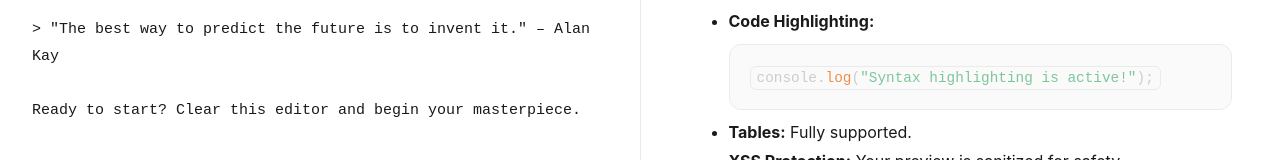
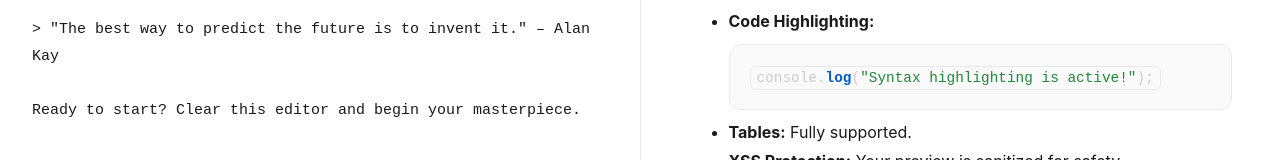
Before and after one commit to Bogglo/markdown-pro, a React (Vite) app: page / in a window 1280 px wide. Shown: the part 599-759 px from the top of the page. Built offline with nearby package versions, Linux system fonts and the light colour scheme.

Commit message:
Fix: Ensure high contrast for syntax highlighting in Light Mode

```diff
--- a/src/index.css
+++ b/src/index.css
@@ -147,11 +147,13 @@ textarea {
 .preview-content code { background: var(--secondary-bg); padding: 3px 6px; border-radius: 6px; font-size: 0.9em; font-family: 'Fira Code', monospace; border: 1px solid var(--border-color); }
 
 /* Prism Accessibility Overrides (Fixing Contrast Issues) */
-.token.function, .token.attr-name { color: #f08d49 !important; } /* High contrast orange */
-.token.string, .token.char, .token.attr-value { color: #7ec699 !important; } /* High contrast green */
-.token.keyword, .token.boolean, .token.number { color: #cc99cd !important; } /* Light purple */
-.token.comment, .token.prolog, .token.doctype, .token.cdata { color: #999 !important; }
+/* Light Mode (White) - Deep, readable colors */
+.token.function, .token.attr-name { color: #005cc5 !important; font-weight: 600; } /* Dark Blue */
+.token.string, .token.char, .token.attr-value { color: #22863a !important; } /* Dark Green */
+.token.keyword, .token.boolean, .token.number { color: #d73a49 !important; } /* Maroon/Red */
+.token.comment, .token.prolog, .token.doctype, .token.cdata { color: #6a737d !important; } /* Darker Grey */
 
-[data-theme='dark'] .token.function { color: #61afef !important; } /* Bright blue for dark mode */
-[data-theme='dark'] .token.string { color: #98c379 !important; } /* Bright green for dark mode */
-[data-theme='dark'] .token.keyword { color: #c678dd !important; } /* Bright purple */
+/* Dark Mode Overrides - Bright, ujjol colors */
+[data-theme='dark'] .token.function { color: #61afef !important; }
+[data-theme='dark'] .token.string { color: #98c379 !important; }
+[data-theme='dark'] .token.keyword { color: #c678dd !important; }
```
